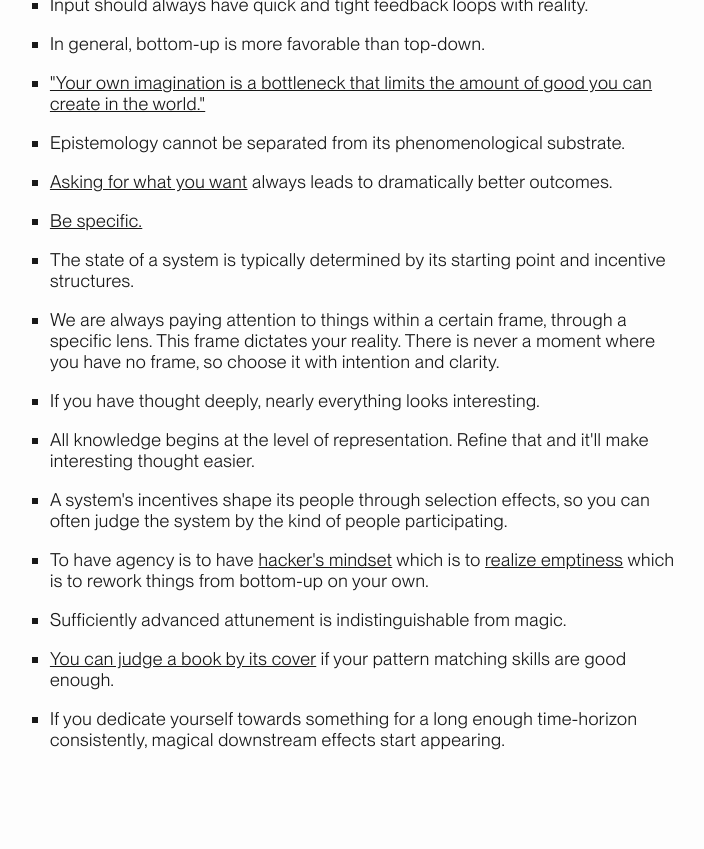
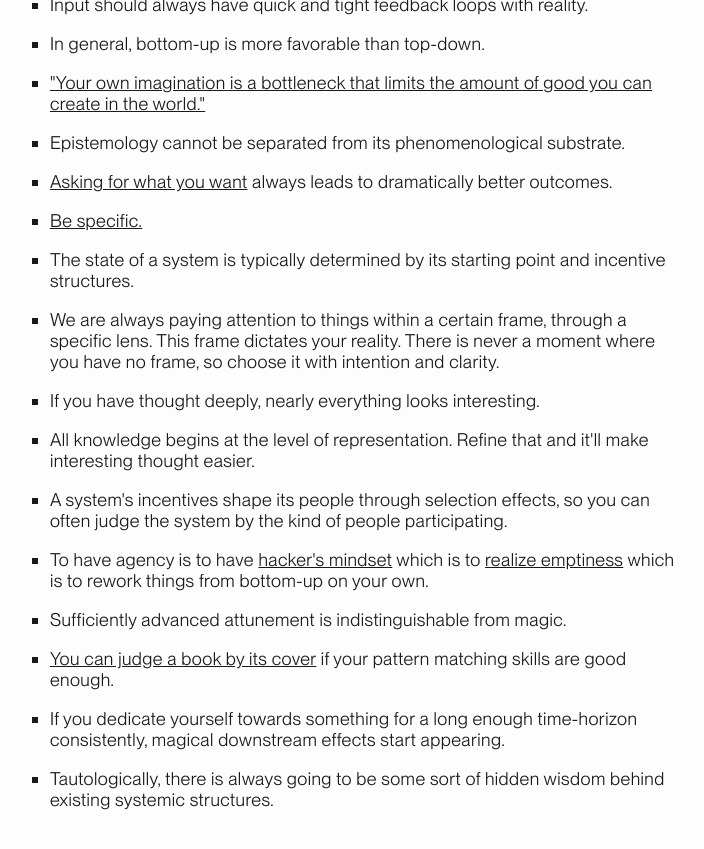
Before and after one commit to pxsswordprotected/personalsite, a Jekyll site: the page docs/principles.html, which Jekyll copies as it is, in a window 1280 px wide and 900 px high, scrolled down 4011 px. Shown: the top 849 px of the window, without its empty margins (285-989 px from the left). Built offline with Jekyll 4.4.1, drawn with Linux system fonts in a browser that asks for light colours.

Commit message:
new princ

```diff
--- a/docs/principles.html
+++ b/docs/principles.html
@@ -727,6 +727,11 @@
                             long enough time-horizon consistently, magical
                             downstream effects start appearing.
                         </li>
+                        <li>
+                            Tautologically, there is always going to be some
+                            sort of hidden wisdom behind existing systemic
+                            structures.
+                        </li>
                     </ul>
                 </section>
             </main>
```
